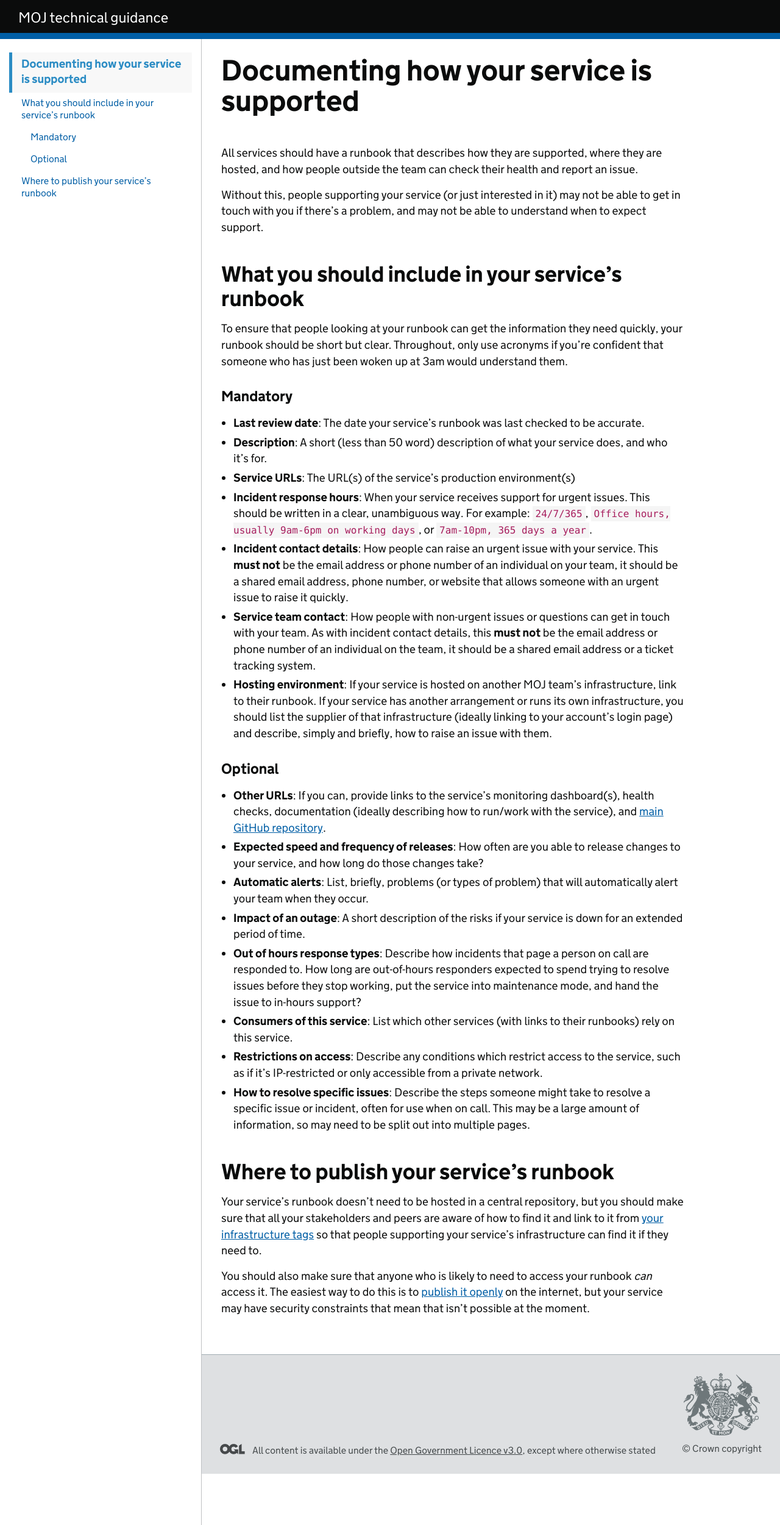
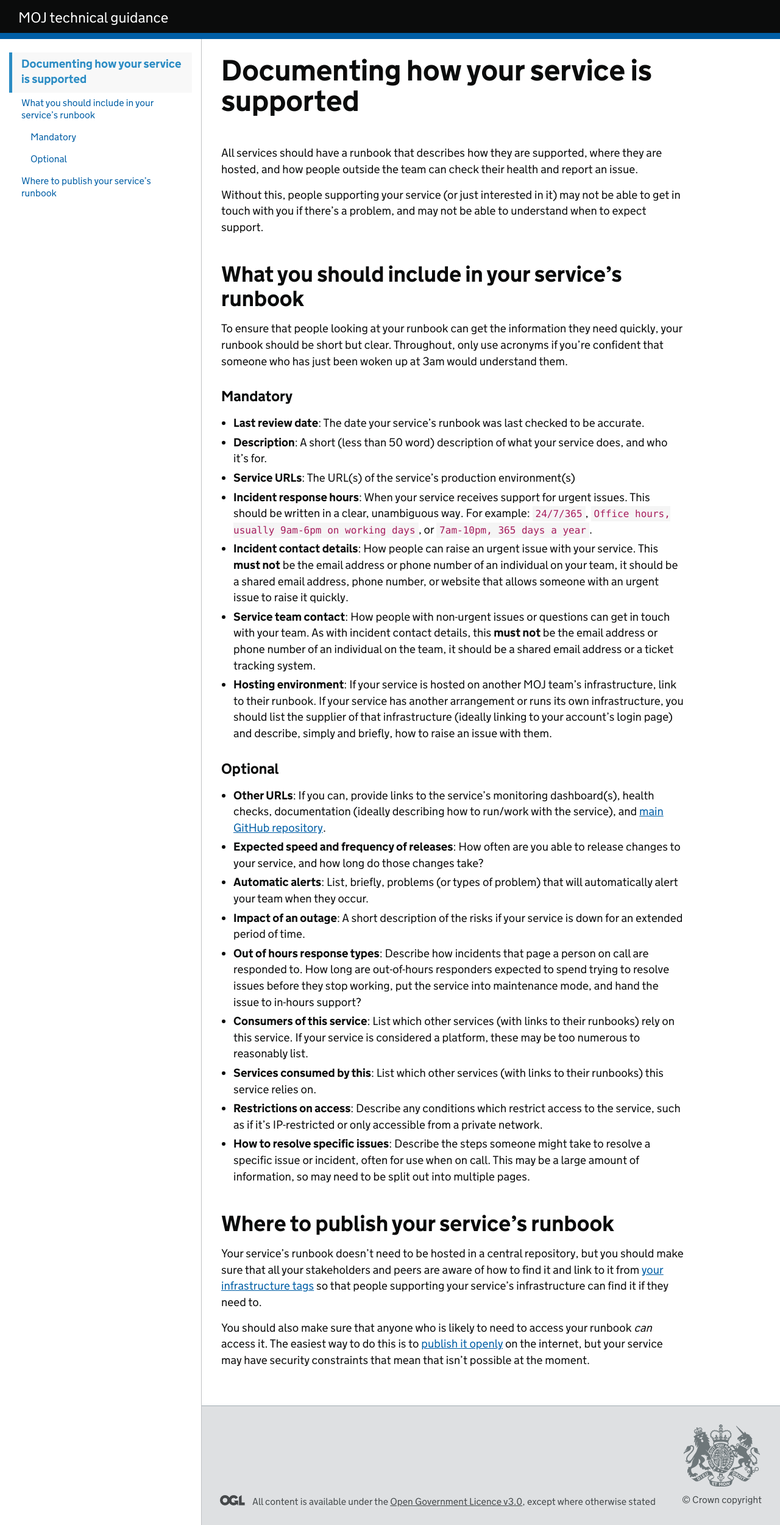
Before and after one commit to ministryofjustice/technical-guidance, a Jekyll site: the page built from standards/documenting-how-your-service-is-supported.md, in a window 1280 px wide. Shown: the whole page at 61% size. Built offline with Jekyll 4.4.1, drawn with Linux system fonts in a browser that asks for light colours; our own code applies the rules of GitHub Pages for plain Markdown files.

Commit message:
Document consumed services in runbooks
Also clarify that platforms don't need to list their 800+ tenants.

```diff
--- a/standards/documenting-how-your-service-is-supported.md
+++ b/standards/documenting-how-your-service-is-supported.md
@@ -28,7 +28,8 @@ To ensure that people looking at your runbook can get the information they need
 - **Automatic alerts**: List, briefly, problems (or types of problem) that will automatically alert your team when they occur.
 - **Impact of an outage**: A short description of the risks if your service is down for an extended period of time.
 - **Out of hours response types**: Describe how incidents that page a person on call are responded to. How long are out-of-hours responders expected to spend trying to resolve issues before they stop working, put the service into maintenance mode, and hand the issue to in-hours support?
-- **Consumers of this service**: List which other services (with links to their runbooks) rely on this service.
+- **Consumers of this service**: List which other services (with links to their runbooks) rely on this service. If your service is considered a platform, these may be too numerous to reasonably list.
+- **Services consumed by this**: List which other services (with links to their runbooks) this service relies on.
 - **Restrictions on access**: Describe any conditions which restrict access to the service, such as if it's IP-restricted or only accessible from a private network.
 - **How to resolve specific issues**: Describe the steps someone might take to resolve a specific issue or incident, often for use when on call. This may be a large amount of information, so may need to be split out into multiple pages.
 
```
